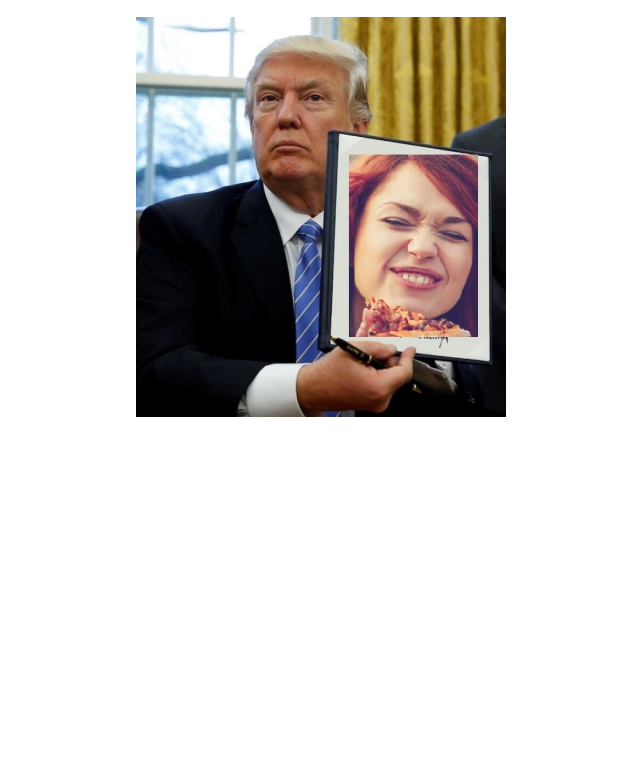
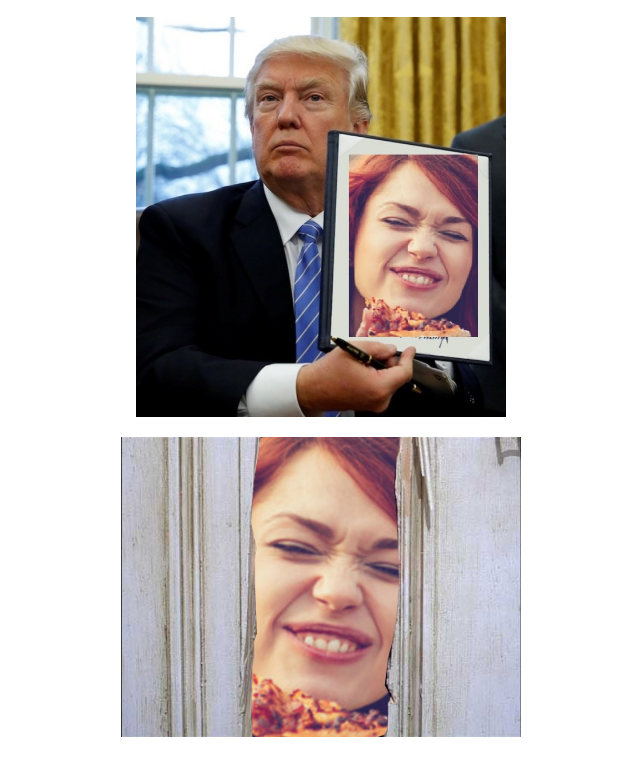
Before and after one commit to farmerajf/pizzafaces, a plain HTML site: page index.html in a window 1280 px wide. Shown: the part 2129-2894 px from the top of the page, without its empty margins (327-967 px from the left). Before the commit the page ends 2574 px from the top, so only its background shows below. Drawn offline with Linux system fonts and the light colour scheme.

Commit message:
Here's pizzaface

```diff
--- a/index.html
+++ b/index.html
@@ -14,6 +14,7 @@
 			<img src="images/pizzaintensifies.gif" />
 			<img src="images/monapizza.jpg" />
 			<img src="images/pizzacheeto.jpg" />
+			<img src="images/herespizza.jpg" />
 		</div>
 	</body>
 </html>
```
Also changed, not shown: images/herespizza.jpg (added).
